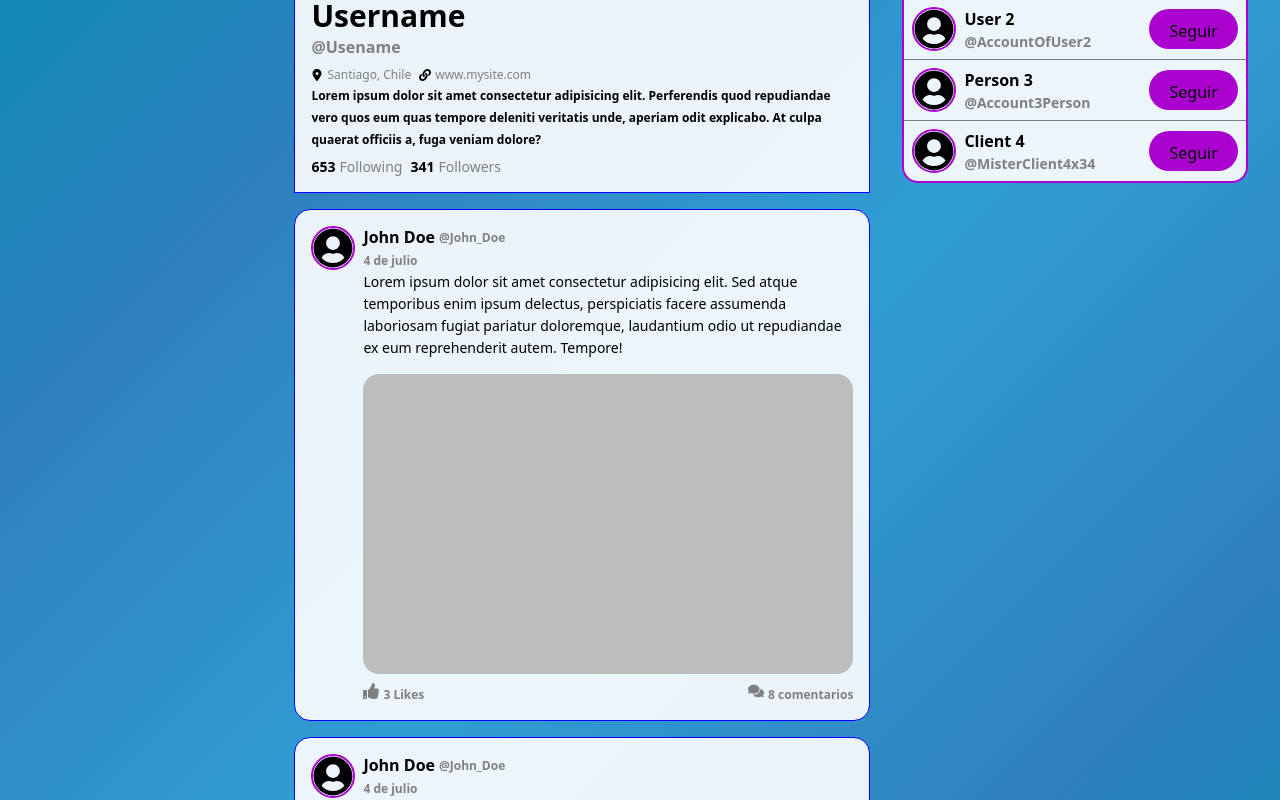
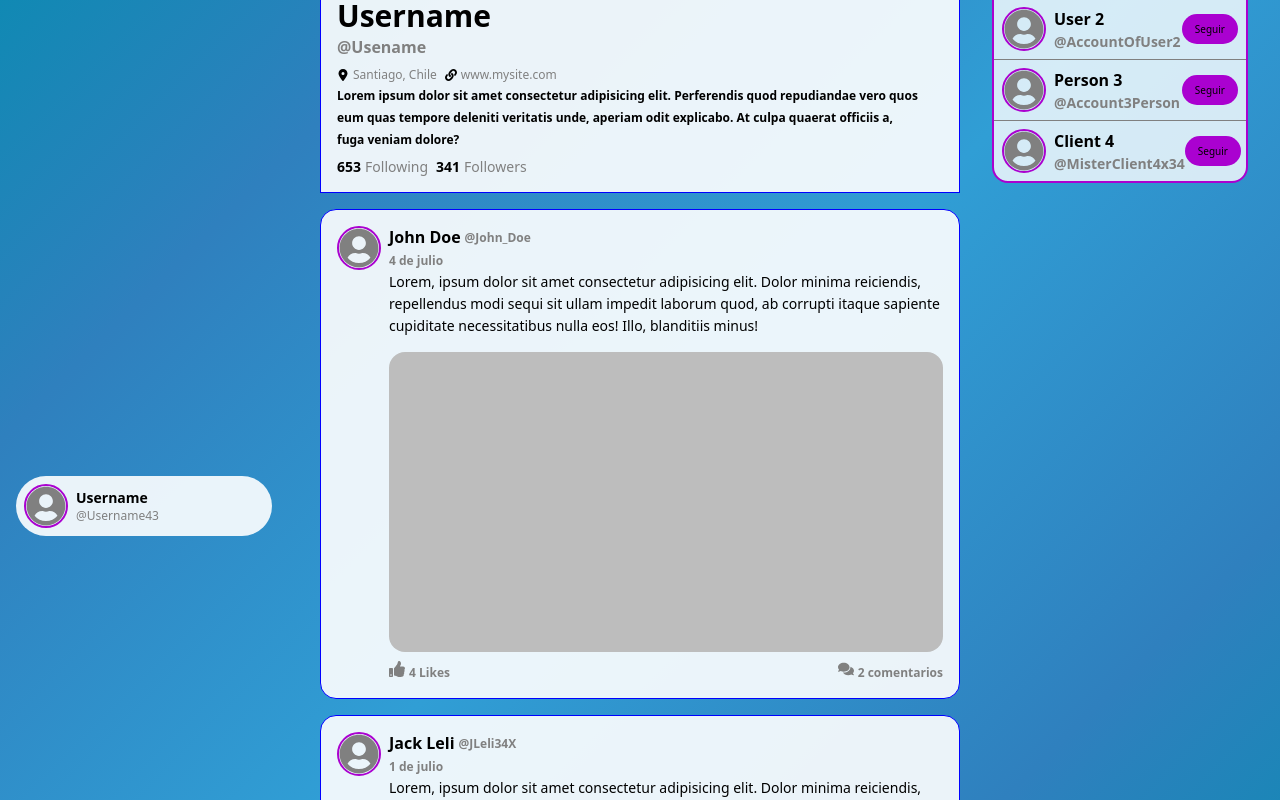
Before and after one commit to Nachocisss/socialMedia, a React (Vite) app: page / in a window 1280 px wide. Shown: the part 240-1040 px from the top of the page. Built offline with nearby package versions, Linux system fonts and the light colour scheme.

Commit message:
position fixed for aside menus

```diff
--- a/src/App.css
+++ b/src/App.css
@@ -2,6 +2,7 @@
   width: 100vw;
   min-height: 100vh;
   display: flex;
+  justify-content: center;
   background: linear-gradient(
     -45deg,
     #008eae,
--- a/src/components/Post/Post.tsx
+++ b/src/components/Post/Post.tsx
@@ -4,33 +4,47 @@ import { FaThumbsUp } from "react-icons/fa";
 import { FaComments } from "react-icons/fa";
 import { UserIcon } from "../UserIcon/UserIcon";
 
-export default function Post() {
+interface Props {
+  username: string;
+  account: string;
+  date: string;
+  content: string;
+  likes: string;
+  comments: string;
+  image?: string;
+}
+
+export default function Post({
+  username,
+  account,
+  date,
+  content,
+  likes,
+  comments,
+}: Props) {
   return (
     <section className="postContainer">
       <UserIcon />
       <div className="postContent">
         <div className="postContentTop">
           <div className="postContentTopNames">
-            <span className="postUserName">John Doe</span>
-            <span className="postUserSubName"> @John_Doe</span>
+            <span className="postUserName">{username}</span>
+            <span className="postUserSubName"> {account}</span>
           </div>
-          <span className="postUserSubName"> 4 de julio</span>
+          <span className="postUserSubName"> {date}</span>
         </div>
-        <span className="postContentDescription">
-          Lorem ipsum dolor sit amet consectetur adipisicing elit. Sed atque
-          temporibus enim ipsum delectus, perspiciatis facere assumenda
-          laboriosam fugiat pariatur doloremque, laudantium odio ut repudiandae
-          ex eum reprehenderit autem. Tempore!
-        </span>
+        <span className="postContentDescription">{content}</span>
         <div className="postContentImageContainer"></div>
         <div className="postContentBottom">
           <div>
             <FaThumbsUp fill="grey" />
-            <span className="postContentBottomText">3 Likes</span>
+            <span className="postContentBottomText">{likes} Likes</span>
           </div>
           <div>
             <FaComments fill="grey" />
-            <span className="postContentBottomText">8 comentarios</span>
+            <span className="postContentBottomText">
+              {comments} comentarios
+            </span>
           </div>
         </div>
       </div>
--- a/src/components/UserIcon/UserIcon.tsx
+++ b/src/components/UserIcon/UserIcon.tsx
@@ -5,7 +5,7 @@ import "./UserIcon.css";
 export function UserIcon() {
   return (
     <div className="userTokenContainer">
-      <FaUserCircle size={40} fill="black" />
+      <FaUserCircle size={40} fill="grey" />
     </div>
   );
 }
--- a/src/screens/Home/Home.css
+++ b/src/screens/Home/Home.css
@@ -1,5 +1,5 @@
 .homeContainer {
   justify-content: center;
   text-align: center;
-  flex: 5;
+  width: 50vw;
 }
--- a/src/screens/Home/Home.tsx
+++ b/src/screens/Home/Home.tsx
@@ -3,11 +3,33 @@ import "./Home.css";
 import { ProfileCard } from "../../components/ProfileCard/ProfileCard";
 import Post from "../../components/Post/Post";
 export default function HomeScreen() {
+  const postContentLorem =
+    "Lorem, ipsum dolor sit amet consectetur adipisicing elit. Dolor minima reiciendis, repellendus modi sequi sit ullam impedit laborum quod, ab corrupti itaque sapiente cupiditate necessitatibus nulla eos! Illo, blanditiis minus!";
+
+  const postsData = [
+    {
+      username: "John Doe",
+      account: "@John_Doe",
+      date: "4 de julio",
+      content: postContentLorem,
+      likes: 4,
+      comments: 2,
+    },
+    {
+      username: "Jack Leli",
+      account: "@JLeli34X",
+      date: "1 de julio",
+      content: postContentLorem,
+      likes: 19,
+      comments: 20,
+    },
+  ];
   return (
     <div className="homeContainer">
       <ProfileCard />
-      <Post />
-      <Post />
+      {postsData.map((p, index) => {
+        return <Post key={`post${index}`} {...p} />;
+      })}
     </div>
   );
 }
--- a/src/screens/LeftMenu/LeftMenu.css
+++ b/src/screens/LeftMenu/LeftMenu.css
@@ -1,8 +1,15 @@
 .LeftMenuContainer {
-  flex: 2;
+  position: fixed;
+  left: 0;
+  padding: 16px;
+  z-index: 1;
+  width: 20vw;
+}
+.LeftMenuContentContainer {
   display: flex;
-  padding: 32px;
-  justify-content: center;
+  flex-direction: column;
+  height: 95vh;
+  justify-content: space-between;
 }
 .LeftMenuOptionContainer {
   padding: 12px;
@@ -33,3 +40,27 @@
   font-weight: 800;
   padding-bottom: 6px;
 }
+.leftMenuMyProfileContainer {
+  background-color: rgba(255, 255, 255, 0.9);
+  border-radius: 50px;
+  padding: 8px;
+  display: flex;
+}
+.leftMenuMyProfileButton {
+  width: 80%;
+}
+.leftMenuMyProfiletextContainer {
+  display: flex;
+  flex-direction: column;
+  flex: 1;
+  justify-content: center;
+}
+.leftMenuMyProfileTitle {
+  font-size: 14px;
+  color: black;
+  font-weight: 700;
+}
+.leftMenuMyProfileSubtitle {
+  color: grey;
+  font-size: 12px;
+}
--- a/src/screens/LeftMenu/LeftMenu.tsx
+++ b/src/screens/LeftMenu/LeftMenu.tsx
@@ -3,6 +3,7 @@ import "./LeftMenu.css";
 import { FaHashtag } from "react-icons/fa";
 import { FaUserCircle } from "react-icons/fa";
 import { FaHome } from "react-icons/fa";
+import { UserIcon } from "../../components/UserIcon/UserIcon";
 
 const options = [
   {
@@ -22,6 +23,7 @@ export default function LeftMenu() {
   const [selectedIndex, setSelectedIndex] = useState(0);
   return (
     <aside className="LeftMenuContainer">
+      <div className="LeftMenuContentContainer">
         <div>
           {options.map((option, index) => {
             const selected = selectedIndex === index;
@@ -44,6 +46,14 @@ export default function LeftMenu() {
             );
           })}
         </div>
+        <div className="leftMenuMyProfileContainer">
+          <UserIcon />
+          <div className="leftMenuMyProfiletextContainer">
+            <span className="leftMenuMyProfileTitle">Username</span>
+            <span className="leftMenuMyProfileSubtitle">@Username43</span>
+          </div>
+        </div>
+      </div>
     </aside>
   );
 }
--- a/src/screens/RightMenu/RightMenu.css
+++ b/src/screens/RightMenu/RightMenu.css
@@ -1,6 +1,10 @@
 .rightMenuContainer {
-  flex: 3;
   padding: 32px;
+  position: fixed;
+  right: 0;
+  z-index: 2;
+  height: 95vh;
+  width: 20vw;
 }
 input {
   background-color: rgb(78, 109, 140);
@@ -21,7 +25,11 @@ input::placeholder {
   display: flex;
   flex-direction: column;
   margin: auto;
-  background-color: rgba(255, 255, 255, 0.9);
+  background-color: rgba(255, 255, 255, 0.8);
+  transition: all 0.3s linear;
+}
+.rightMenuOthersContacts:hover {
+  background-color: rgba(255, 255, 255);
 }
 .rightMenuOthersContactsText {
   margin: 16px;
@@ -56,5 +64,6 @@ input::placeholder {
 .contactCardButton {
   background-color: #aa01d0;
   border-radius: 9999px;
-  height: 40px;
+  height: 30px;
+  font-size: 10px;
 }
```
Lines whose indentation alone changed are shown as unchanged.
